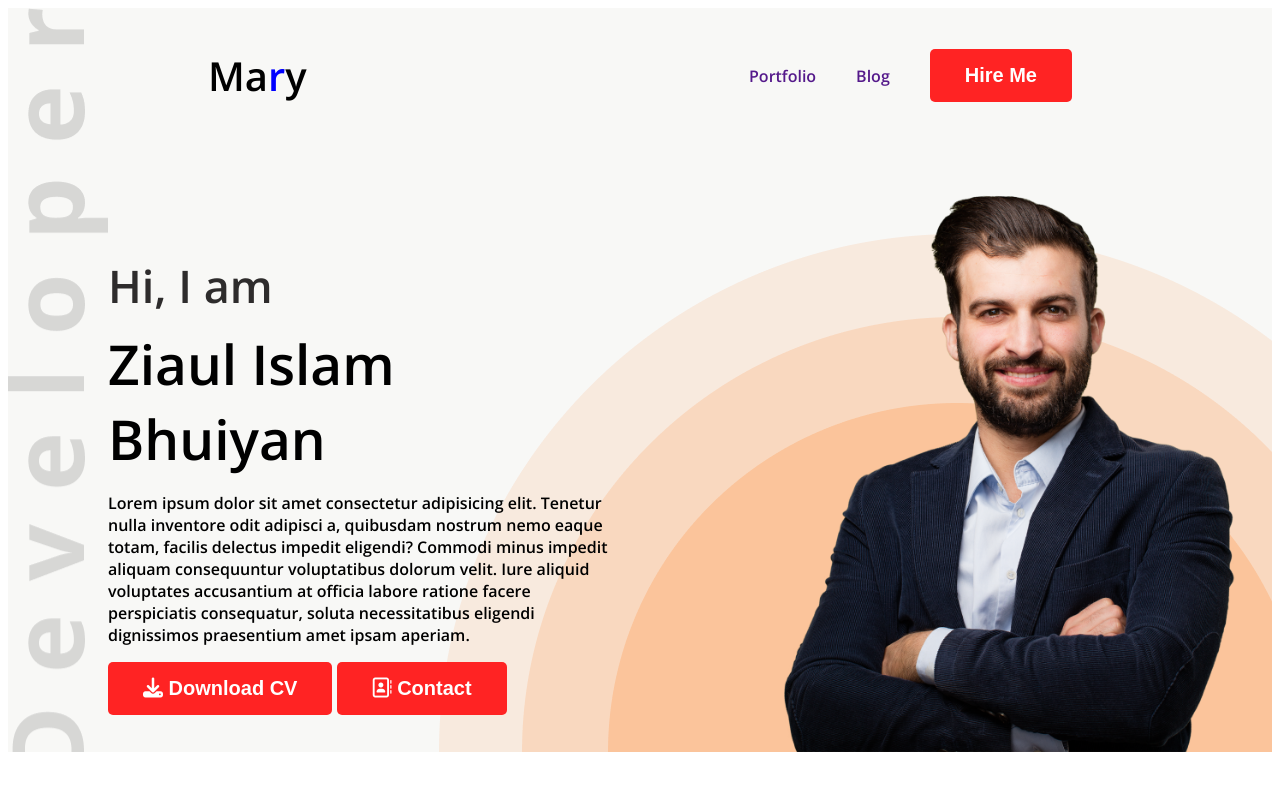
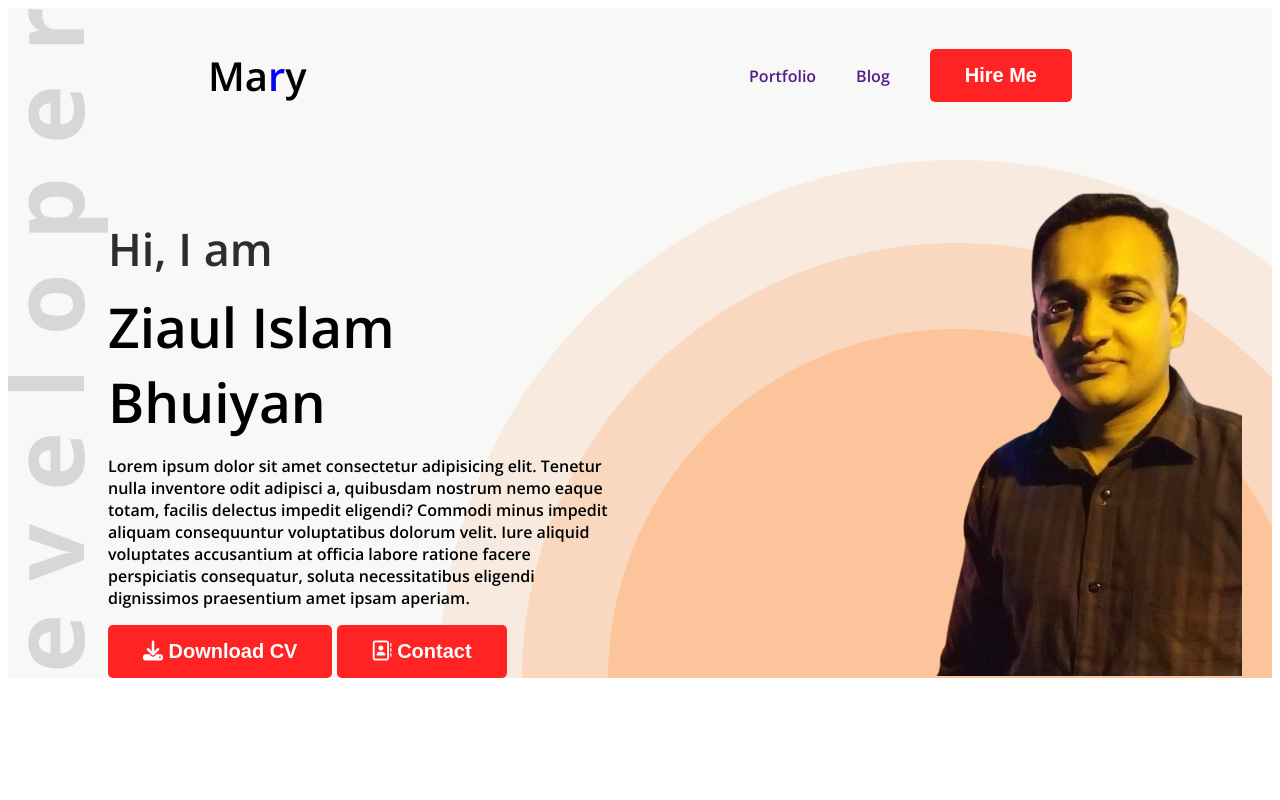
Before and after one commit to ziaislam375/web-developer, a plain HTML site: page index.html in a window 1280 px wide. Shown: the top 800 px of the page. Drawn offline with nearby package versions, Linux system fonts and the light colour scheme.

Commit message:
added pic

```diff
--- a/index.html
+++ b/index.html
@@ -28,7 +28,7 @@
                 <button class="btn-primary"><i class="fa-solid fa-download"></i> Download CV</button>
                 <button class="btn-primary"><i class="fa-regular fa-address-book"></i> Contact</button>
             </div>
-            <img class="profile-pic" src="images/hardy.png" alt="">
+            <img class="profile-pic" src="images/ziaul.png" alt="">
         </div>
     </header>
     <main>
```
Also changed, not shown: images/ziaul.png (added).
